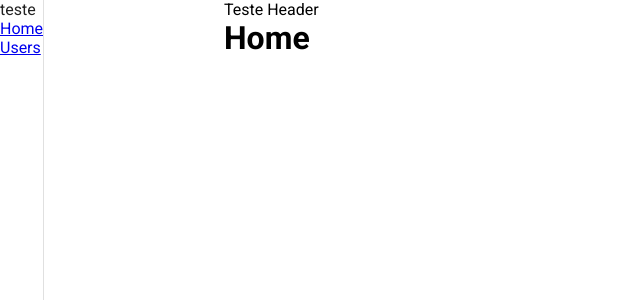
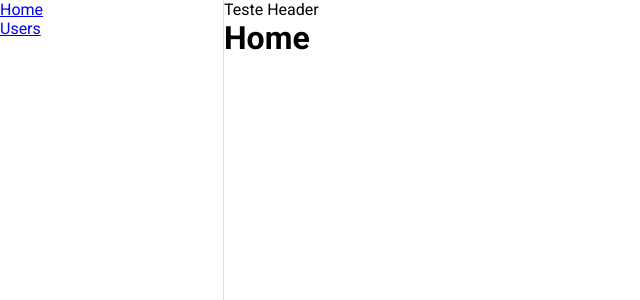
Before and after one commit to cielioqueiroz/crud-user-react, a React (Vite) app: page /home in a window 1280 px wide. Shown: the top 300 px of the page, without its empty margins (0-640 px from the left). Built offline with nearby package versions, Linux system fonts and the light colour scheme.

Commit message:
configurando espacamento do drawer

```diff
--- a/src/App.jsx
+++ b/src/App.jsx
@@ -1,13 +1,25 @@
 import { useTheme } from "@mui/material/styles";
 import { Box, Drawer } from "@mui/material";
 import { Link, Outlet } from "react-router-dom";
+
+const drawerWidth = 224;
 
 function App() {
   const theme = useTheme();
   return (
     <>
-      <Drawer variant="permanent" anchor="left">
-        teste
+      <Drawer
+        variant="permanent"
+        anchor="left"
+        sx={{
+          width: drawerWidth,
+          flexShrink: 0,
+          "& .MuiDrawer-paper": {
+            width: drawerWidth,
+            boxSizing: "border-box",
+          },
+        }}
+      >
         <Link to="/home">Home</Link>
         <Link to="/users">Users</Link>
       </Drawer>
```
